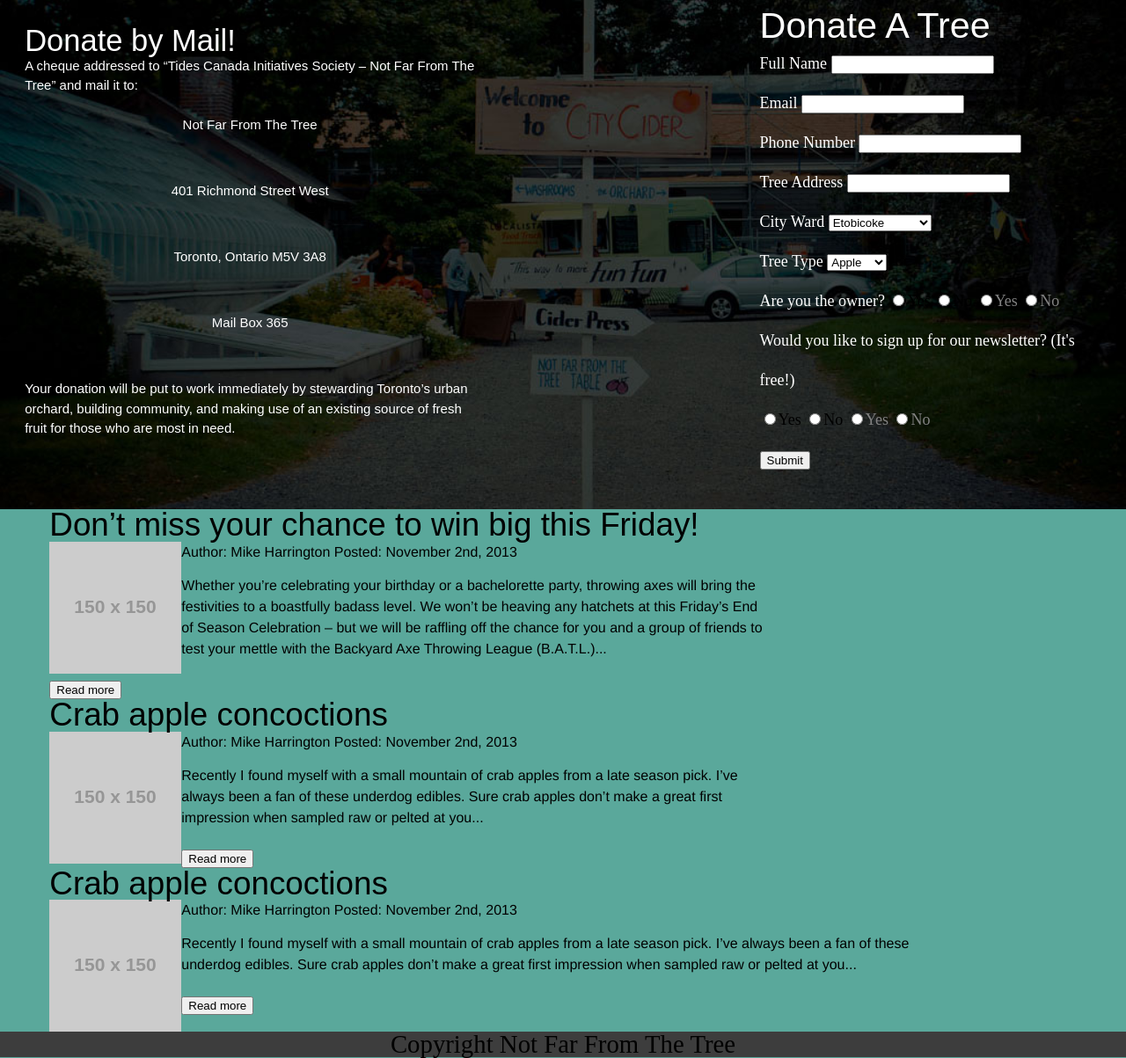
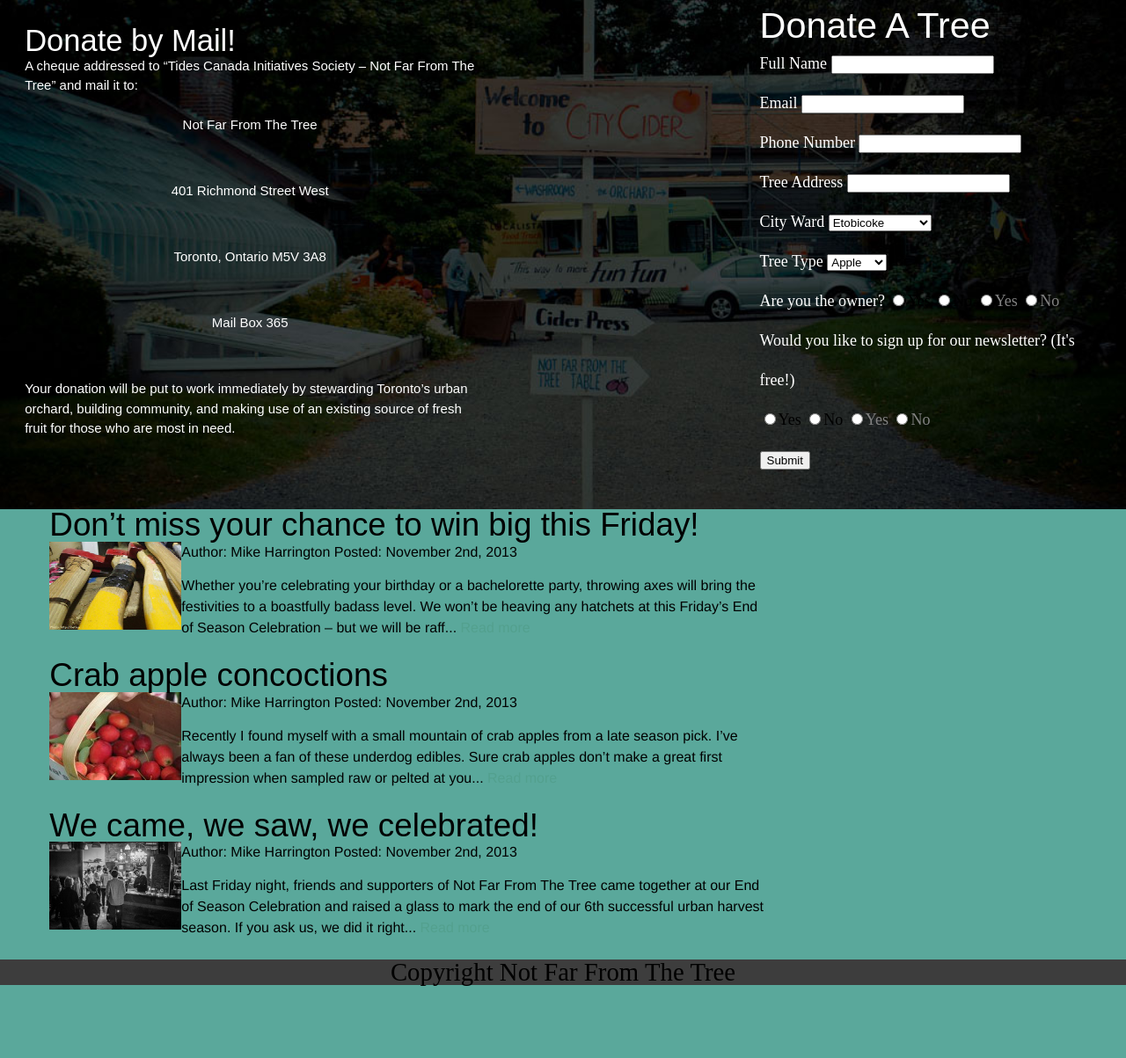
Before and after one commit to stefanol/NFFTT, a PHP site: page / in a window 1280 px wide. Shown: the part 2391-3594 px from the top of the page at 88% size. After the commit the page ends 3512 px from the top, so only its background shows below. Run offline with PHP 8.4, Linux system fonts and the light colour scheme; grey boxes labelled with a size stand in for pictures from a placeholder-image service; some libraries are stand-ins or nearby versions.

Commit message:
Random things

```diff
--- a/index.html
+++ b/index.html
@@ -50,9 +50,9 @@
 			</form>
 
 
-	</nav>
+		</nav>
 
-        </header>
+    </header>
 
 
 <!--HTML PICTURE BACKGROUND WORK IN PROGRESS-->
@@ -280,26 +280,23 @@
 	 <section id="blog">
      <div id="post1">
        <h1>Don’t miss your chance to win big this Friday!</h1>
-       <img src="http://placehold.it/150x150">
+       <img src="images/post1.jpg">
        <p id="author">Author: Mike Harrington Posted: November 2nd, 2013</p>
-       <p id="post">Whether you’re celebrating your birthday or a bachelorette party, throwing axes will bring the festivities to a boastfully badass level. We won’t be heaving any hatchets at this Friday’s End of Season Celebration – but we will be raffling off the chance for you and a group of friends to test your mettle with the Backyard Axe Throwing League (B.A.T.L.)...</p>
-      <input type="submit" value="Read more" class="btn">
+       <p id="post">Whether you’re celebrating your birthday or a bachelorette party, throwing axes will bring the festivities to a boastfully badass level. We won’t be heaving any hatchets at this Friday’s End of Season Celebration – but we will be raff... <a href="#">Read more</a></p>
      </div>
 
      <div id="post2">
        <h1>Crab apple concoctions</h1>
-       <img src="http://placehold.it/150x150">
+       <img src="images/post2.jpg">
        <p id="author">Author: Mike Harrington Posted: November 2nd, 2013</p>
-       <p id="post">Recently I found myself with a small mountain of crab apples from a late season pick. I’ve always been a fan of these underdog edibles. Sure crab apples don’t make a great first impression when sampled raw or pelted at you...</p>
-       <input type="submit" value="Read more" class="btn">
+       <p id="post">Recently I found myself with a small mountain of crab apples from a late season pick. I’ve always been a fan of these underdog edibles. Sure crab apples don’t make a great first impression when sampled raw or pelted at you... <a href="#">Read more</a></p>
      </div>
 
      <div id="post3">
-       <h1>Crab apple concoctions</h1>
-       <img src="http://placehold.it/150x150">
+       <h1>We came, we saw, we celebrated!</h1>
+       <img src="images/post3.jpg">
        <p id="author">Author: Mike Harrington Posted: November 2nd, 2013</p>
-       <p id="post">Recently I found myself with a small mountain of crab apples from a late season pick. I’ve always been a fan of these underdog edibles. Sure crab apples don’t make a great first impression when sampled raw or pelted at you...</p>
-       <input type="submit" value="Read more" class="btn">
+       <p id="post">Last Friday night, friends and supporters of Not Far From The Tree came together at our End of Season Celebration and raised a glass to mark the end of our 6th successful urban harvest season.  If you ask us, we did it right... <a href="#">Read more</a></p>
      </div>
 
    </section>
--- a/styles/less/main.less
+++ b/styles/less/main.less
@@ -323,9 +323,13 @@ span.radioColor {
 
 section#blog {
 	.widthfloat(80%);
-	font-family: 'Tekton Pro', Helvetica, sans-serif;
+	font-family: 'Young', Helvetica, sans-serif;
 	clear:both;
 	margin-right: 50px;
+}
+
+section#blog a {
+	color: @grassgreen;
 }
 
 section#blog img {
@@ -343,6 +347,11 @@ p#post {
 #post2 {
 	width: 80%;
 }
+
+#post3 {
+	width: 80%;
+}
+
 
 footer.bottomFooter {
 	background-color: @bggreen;
@@ -365,4 +374,4 @@ footer.bottomFooter {
 
 
 /***********************/
-/*********CONTACT********/
+/*********BLOG POST********/
--- a/styles/main.css
+++ b/styles/main.css
@@ -337,9 +337,12 @@ section#blog {
   display: inline-block;
   width: 80%;
   margin: 0 4.4%;
-  font-family: 'Tekton Pro', Helvetica, sans-serif;
+  font-family: 'Young', Helvetica, sans-serif;
   clear: both;
   margin-right: 50px;
+}
+section#blog a {
+  color: #53a08e;
 }
 section#blog img {
   float: left;
@@ -351,6 +354,9 @@ p#post {
   margin-top: -10px;
 }
 #post2 {
+  width: 80%;
+}
+#post3 {
   width: 80%;
 }
 footer.bottomFooter {
@@ -365,4 +371,4 @@ footer.bottomFooter {
 /*********************/
 /********MENU*********/
 /***********************/
-/*********CONTACT********/
+/*********BLOG POST********/
```
Also changed, not shown: blog.html (added, +88 -0 lines), images/post1.jpg (added), images/post1big.jpg (added), images/post2.jpg (added), images/post3.jpg (added).
